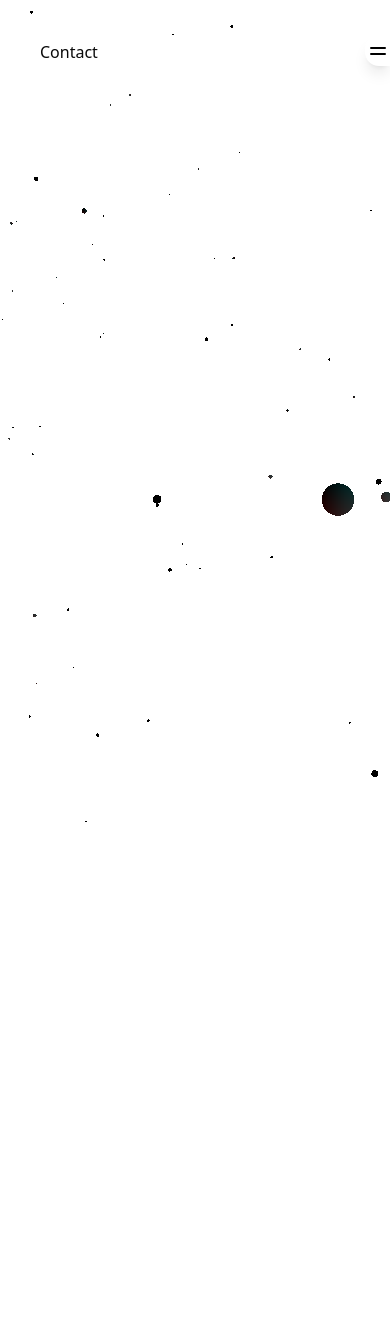
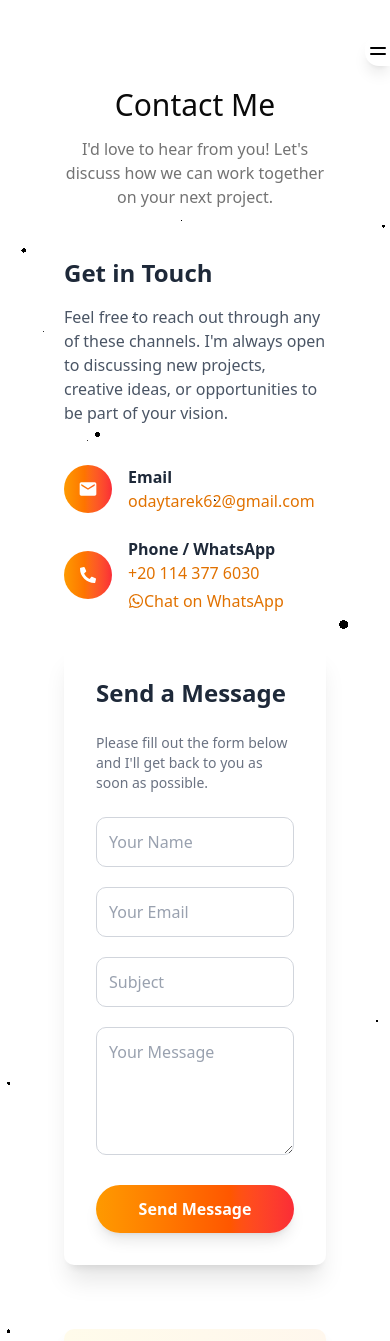
Before and after one commit to AKira0169/portfolio-oday-tarek, a React (Vite) app: page /contact in a window 390 px wide. Shown: the top 1341 px of the page. Before the commit the page ends 844 px from the top, so only its background shows below. Built offline with nearby package versions, Linux system fonts and the light colour scheme.

Commit message:
feat(contact): implement contact form with react-hook-form and animations
Add interactive contact form with form validation using react-hook-form
Include contact information section with email and phone details
Implement motion animations for better user experience

```diff
--- a/package.json
+++ b/package.json
@@ -23,6 +23,7 @@
     "ogl": "^1.0.11",
     "react": "^19.1.1",
     "react-dom": "^19.1.1",
+    "react-hook-form": "^7.62.0",
     "react-icons": "^5.5.0",
     "react-router": "^7.8.2",
     "react-router-dom": "^7.8.2",
--- a/src/pages/Contact.tsx
+++ b/src/pages/Contact.tsx
@@ -1,11 +1,197 @@
-import React from "react";
+import { motion } from "framer-motion";
+import { useForm, type SubmitHandler } from "react-hook-form";
+import { ExternalLink } from "lucide-react";
+import { FaPhone, FaVoicemail, FaWhatsapp } from "react-icons/fa";
+import { MdEmail } from "react-icons/md";
 
-const Contact: React.FC = () => {
+interface IFormInput {
+  name: string;
+  email: string;
+  subject: string;
+  message: string;
+}
+
+function Contact() {
+  const { register, handleSubmit } = useForm<IFormInput>();
+
+  const onSubmit: SubmitHandler<IFormInput> = async (data) => {
+    const formData = new FormData();
+
+    Object.entries(data).forEach(([key, value]) => {
+      formData.append(key, value);
+    });
+
+    formData.append("access_key", "a6952fe5-f7d1-49d6-b87d-353577265bac");
+    const response = await fetch("https://api.web3forms.com/submit", {
+      method: "POST",
+      body: formData,
+    });
+    const result = await response.json();
+    console.log(result);
+  };
+
   return (
-    <div>
-      <h1>Contact</h1>
-    </div>
+    <motion.section
+      initial={{ opacity: 0, y: 100 }}
+      whileInView={{
+        opacity: 1,
+        y: 0,
+        transition: { duration: 0.8 },
+      }}
+      viewport={{ amount: 0.1 }}
+      className="relative min-h-screen py-12 md:py-24"
+      id="contact"
+    >
+      <div className="container mx-auto max-w-5xl px-6">
+        <motion.div
+          initial={{ opacity: 0, y: 50 }}
+          whileInView={{ opacity: 1, y: 0 }}
+          viewport={{ once: true, amount: 0.5 }}
+          transition={{ duration: 0.5 }}
+          className="mx-auto flex max-w-[58rem] flex-col items-center space-y-4 text-center"
+        >
+          <h2 className="font-heading text-3xl leading-[1.1] sm:text-3xl md:text-6xl">
+            Contact Me
+          </h2>
+          <p className="text-muted-foreground max-w-[85rem] leading-normal sm:text-lg sm:leading-7">
+            I'd love to hear from you! Let's discuss how we can work together on
+            your next project.
+          </p>
+        </motion.div>
+
+        <div className="mt-12 grid gap-8 md:grid-cols-2">
+          <motion.div
+            initial={{ opacity: 0, x: -50 }}
+            whileInView={{ opacity: 1, x: 0 }}
+            viewport={{ once: true, amount: 0.5 }}
+            transition={{ duration: 0.5, delay: 0.2 }}
+            className="flex flex-col space-y-4"
+          >
+            <h3 className="text-2xl font-bold text-gray-800">Get in Touch</h3>
+            <p className="text-gray-600">
+              Feel free to reach out through any of these channels. I'm always
+              open to discussing new projects, creative ideas, or opportunities
+              to be part of your vision.
+            </p>
+
+            <div className="mt-6 space-y-6">
+              <div className="flex items-center space-x-4">
+                <div className="flex h-12 w-12 items-center justify-center rounded-full bg-gradient-to-r from-amber-500 to-red-500">
+                  <MdEmail className="text-xl text-white" />
+                </div>
+                <div>
+                  <h4 className="font-semibold text-gray-800">Email</h4>
+                  <a
+                    href="mailto:your.email@example.com"
+                    className="text-amber-600 hover:text-amber-700"
+                  >
+                    odaytarek62@gmail.com
+                  </a>
+                </div>
+              </div>
+
+              <div className="flex items-center space-x-4">
+                <div className="flex h-12 w-12 items-center justify-center rounded-full bg-gradient-to-r from-amber-500 to-red-500">
+                  <FaPhone className="rotate-90 text-white" />
+                </div>
+                <div>
+                  <h4 className="font-semibold text-gray-800">
+                    Phone / WhatsApp
+                  </h4>
+                  <div className="flex flex-col space-y-1">
+                    <a
+                      href="tel:+201143776030"
+                      className="text-amber-600 hover:text-amber-700"
+                    >
+                      +20 114 377 6030
+                    </a>
+                    <a
+                      href="https://wa.me/201143776030"
+                      target="_blank"
+                      rel="noopener noreferrer"
+                      className="flex items-center text-amber-600 hover:text-amber-700"
+                    >
+                      <FaWhatsapp /> Chat on WhatsApp
+                    </a>
+                  </div>
+                </div>
+              </div>
+            </div>
+          </motion.div>
+
+          <motion.form
+            initial={{ opacity: 0, x: 50 }}
+            whileInView={{ opacity: 1, x: 0 }}
+            viewport={{ once: true, amount: 0.5 }}
+            transition={{ duration: 0.5, delay: 0.4 }}
+            onSubmit={handleSubmit(onSubmit)}
+            className="w-full space-y-6 rounded-lg bg-white p-8 shadow-xl"
+          >
+            <h3 className="text-2xl font-bold text-gray-800">Send a Message</h3>
+            <p className="text-sm text-gray-500">
+              Please fill out the form below and I'll get back to you as soon as
+              possible.
+            </p>
+            <div className="space-y-5">
+              <input
+                type="text"
+                placeholder="Your Name"
+                className="w-full rounded-lg border border-gray-300 p-3 text-gray-700 placeholder-gray-400 transition-all duration-200 focus:border-amber-500 focus:ring-1 focus:ring-amber-500"
+                {...register("name", { required: true })}
+              />
+              <input
+                type="email"
+                placeholder="Your Email"
+                className="w-full rounded-lg border border-gray-300 p-3 text-gray-700 placeholder-gray-400 transition-all duration-200 focus:border-amber-500 focus:ring-1 focus:ring-amber-500"
+                {...register("email", { required: true })}
+              />
+              <input
+                type="text"
+                placeholder="Subject"
+                className="w-full rounded-lg border border-gray-300 p-3 text-gray-700 placeholder-gray-400 transition-all duration-200 focus:border-amber-500 focus:ring-1 focus:ring-amber-500"
+                {...register("subject", { required: true })}
+              />
+              <textarea
+                placeholder="Your Message"
+                className="h-32 w-full rounded-lg border border-gray-300 p-3 text-gray-700 placeholder-gray-400 transition-all duration-200 focus:border-amber-500 focus:ring-1 focus:ring-amber-500"
+                {...register("message", { required: true })}
+              />
+            </div>
+            <button
+              type="submit"
+              className="w-full rounded-full bg-gradient-to-r from-amber-500 via-orange-500 to-red-500 py-3 font-semibold text-white shadow-lg transition-all duration-300 hover:scale-105 hover:from-amber-600 hover:via-orange-600 hover:to-red-600 hover:shadow-xl focus:ring-2 focus:ring-amber-500 focus:ring-offset-1 focus:outline-none"
+            >
+              Send Message
+            </button>
+          </motion.form>
+        </div>
+        <motion.div
+          initial={{ opacity: 0, y: 50 }}
+          whileInView={{ opacity: 1, y: 0 }}
+          viewport={{ once: true, amount: 0.5 }}
+          transition={{ duration: 0.5, delay: 0.6 }}
+          className="mt-16 rounded-lg bg-gradient-to-r from-amber-50 to-orange-50 p-8 shadow-lg"
+        >
+          <h3 className="mb-4 text-xl font-bold text-gray-800">
+            Looking for Project Collaboration?
+          </h3>
+          <p className="mb-6 text-gray-600">
+            I'm always interested in exciting projects. Whether you need a
+            complete web application, API development, or frontend
+            implementation, let's discuss how I can help bring your ideas to
+            life.
+          </p>
+          <a
+            href="#contact-form"
+            className="inline-flex items-center rounded-full bg-gradient-to-r from-amber-500 via-orange-500 to-red-500 px-6 py-3 font-semibold text-white shadow-md transition-all duration-300 hover:scale-105 hover:shadow-lg"
+          >
+            Start a Project
+            <ExternalLink className="ml-2 h-4 w-4" />
+          </a>
+        </motion.div>
+      </div>
+    </motion.section>
   );
-};
+}
 
 export default Contact;
```
Also changed, not shown: 1 other file (tests, documents, lock files or other folders).
